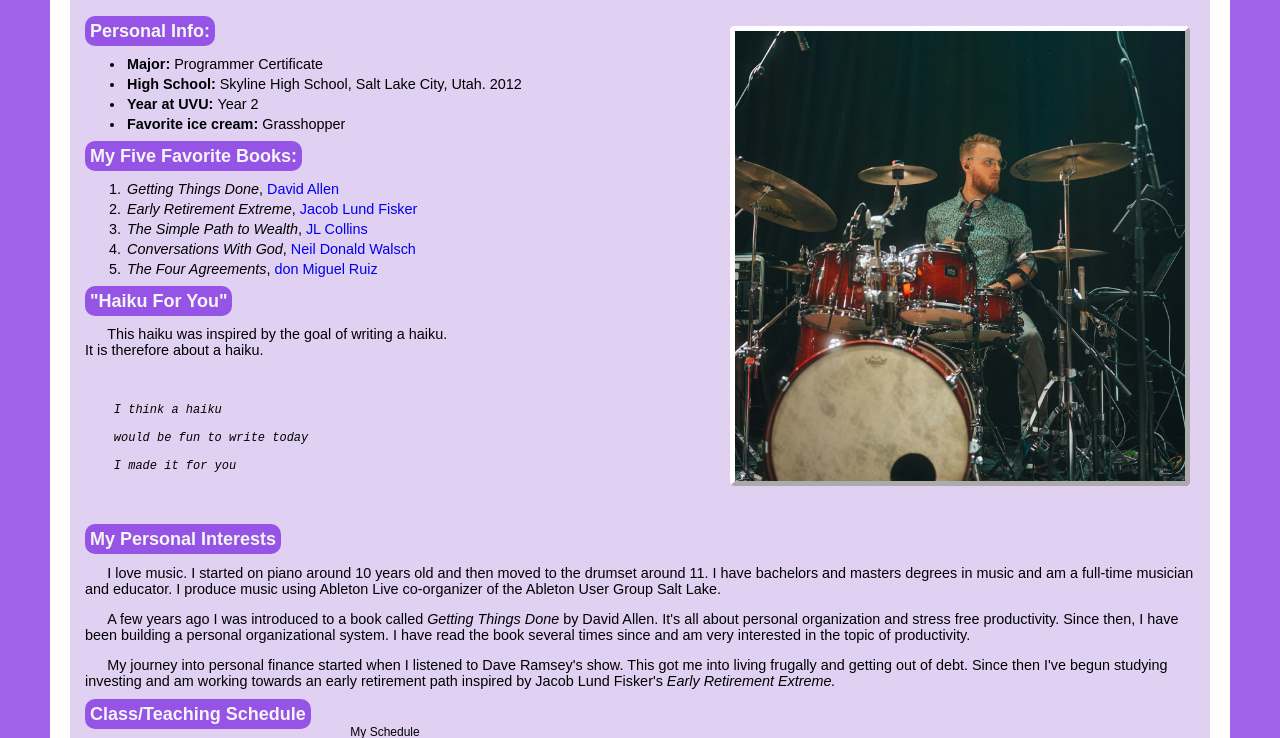
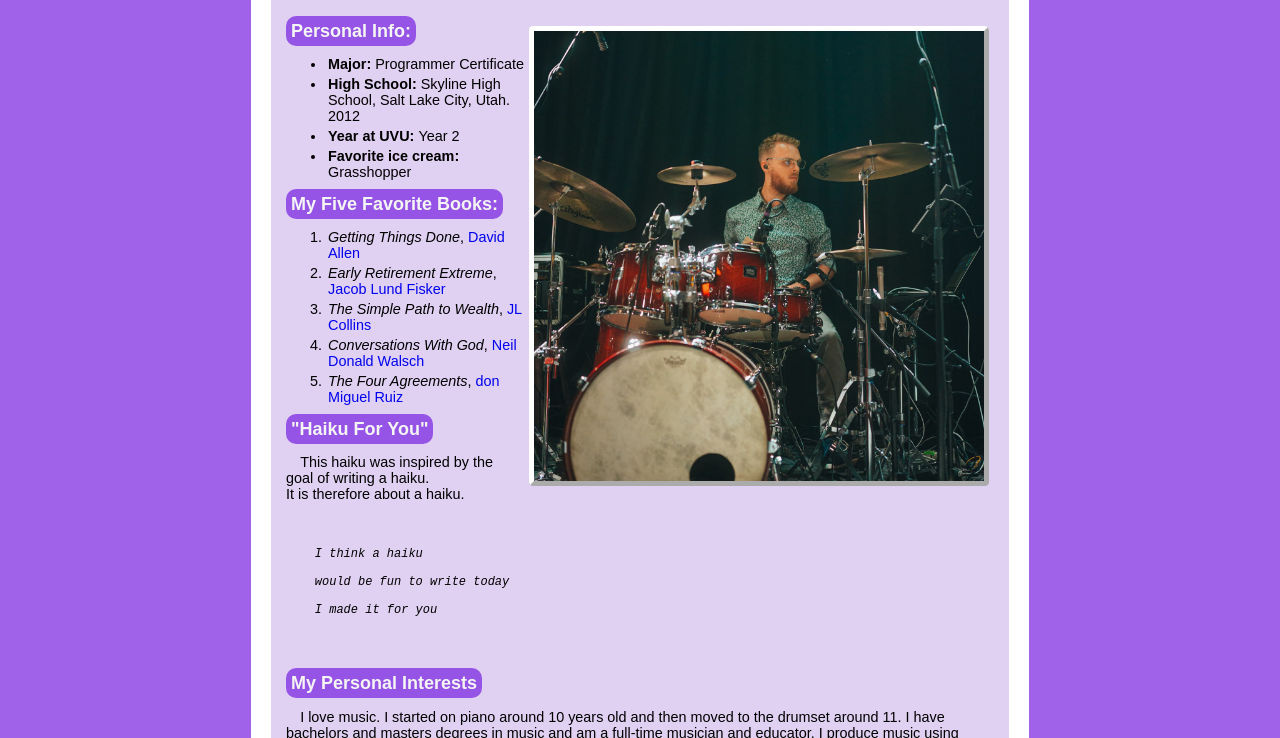
Before and after one commit to drumdudecp/AboutMe, a plain HTML site: page index.html in a window 1280 px wide. Shown: the part 192-930 px from the top of the page. Drawn offline with Linux system fonts and the light colour scheme.

Commit message:
Update style.css

```diff
--- a/style/style.css
+++ b/style/style.css
@@ -95,10 +95,12 @@ td {
     background-color: brown;
 }
 div.page {
+    margin: 0 auto;
     background-color: rgba(245, 245, 245, 0.759);
     border: 20px solid white;
     border-radius: 1%;
     padding: 15px;
+    max-width: 60%;
 }
 
 h2 {
```
